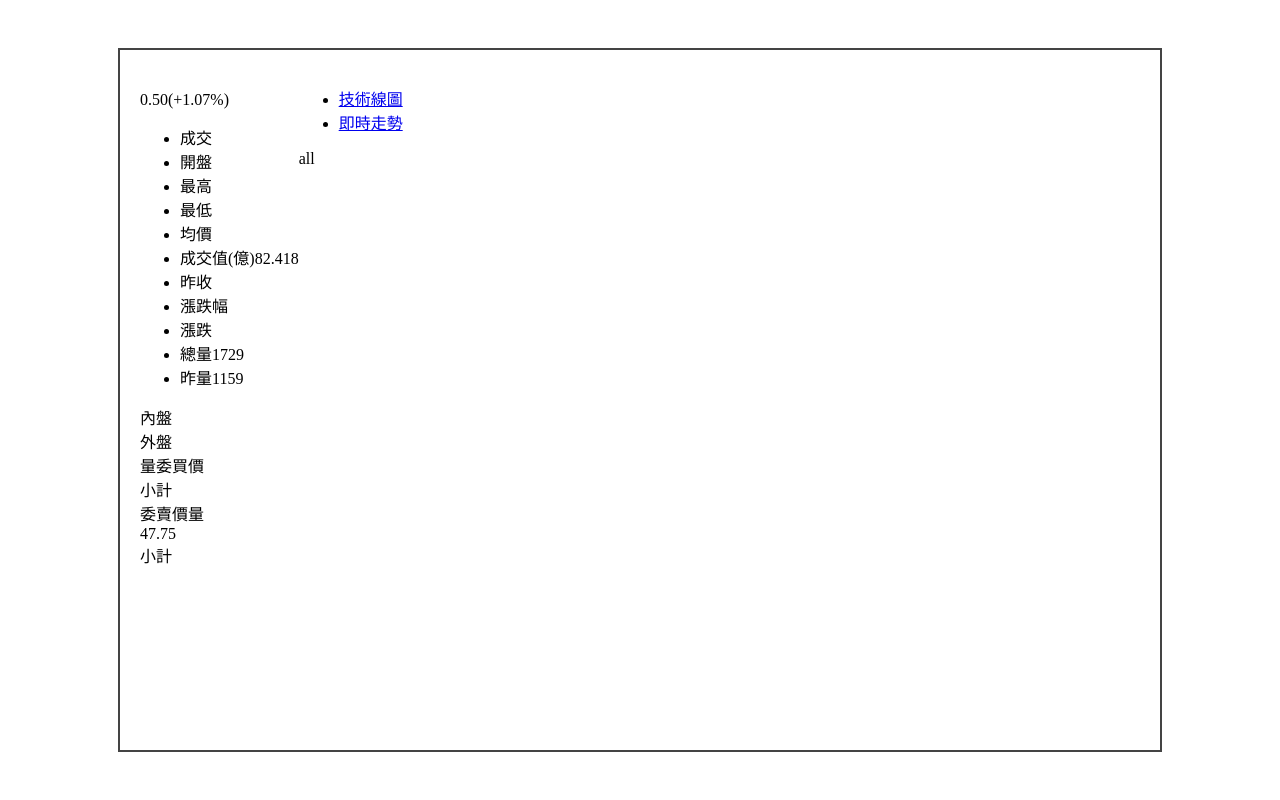
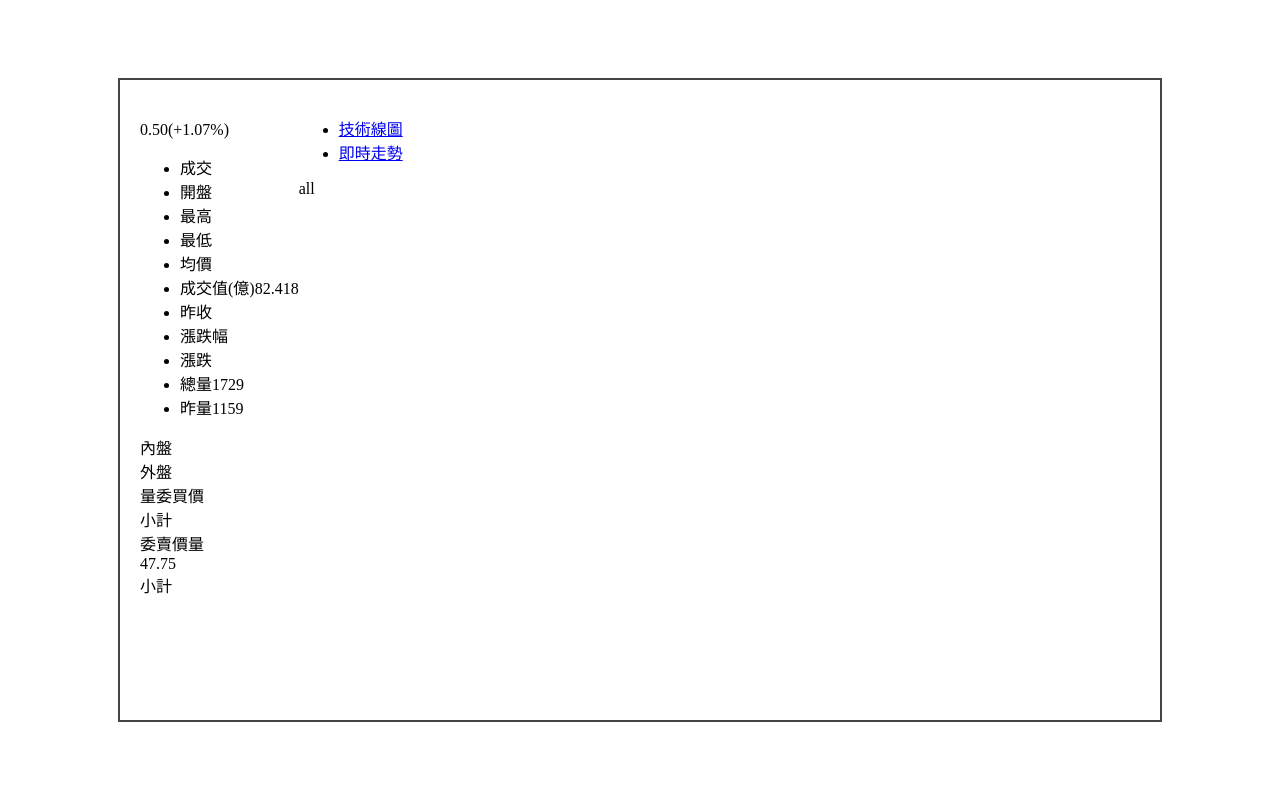
Before and after one commit to itony215/flat_viewer_backend, a Flask app: template templates/test88.html in a window 1280 px wide. Run offline with Flask 2, Linux system fonts and the light colour scheme; the template is opened without the code that fills it, so the values that code supplies are empty.

Commit message:
Change css height

```diff
--- a/app.py
+++ b/app.py
@@ -63,4 +63,4 @@ def draw2(stock_id):
     return json_data
 
 
-# app.run()
+app.run()
--- a/templates/test88.html
+++ b/templates/test88.html
@@ -573,7 +573,7 @@
           display: flex;
           padding: 20px 20px;
           width: 90vw;
-          height: 660px;
+          height: 600px;
           max-width: 1000px;
           overflow: auto;
           border: 2px solid rgb(68, 68, 68);
```
